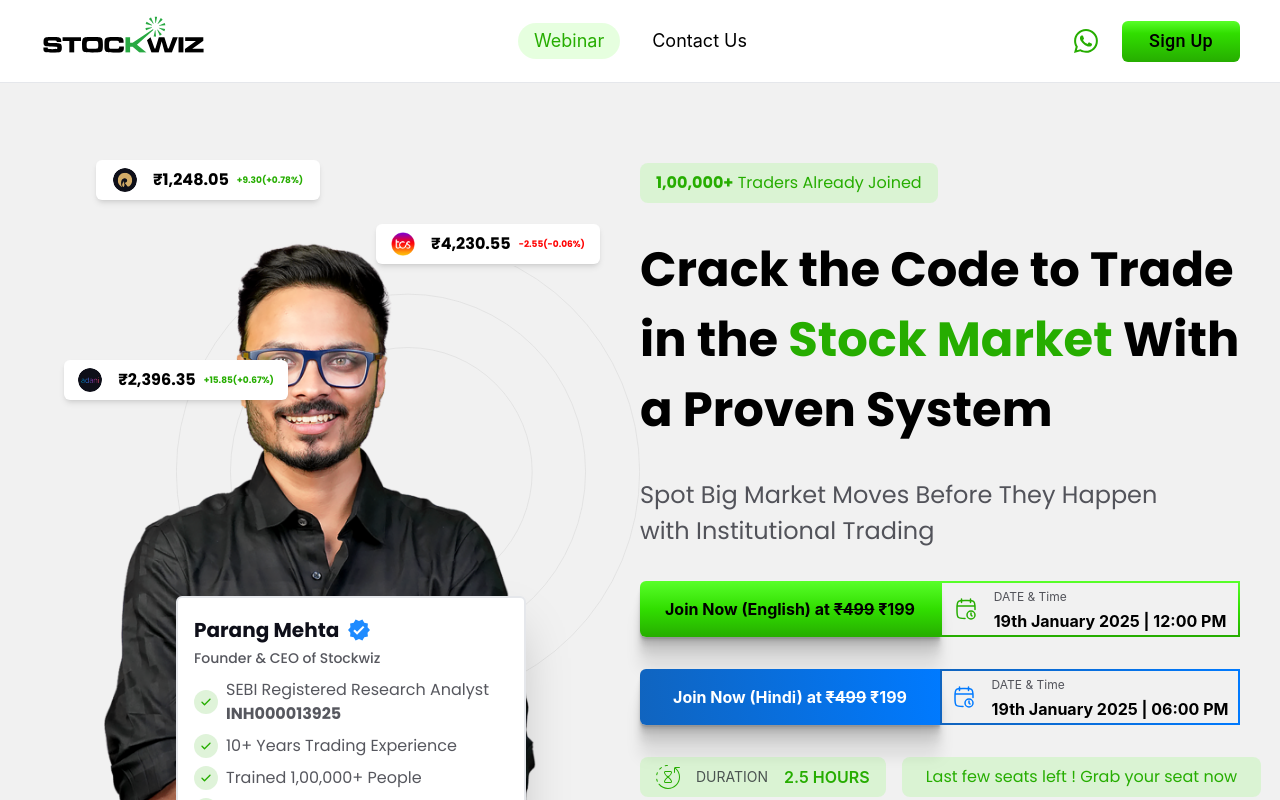
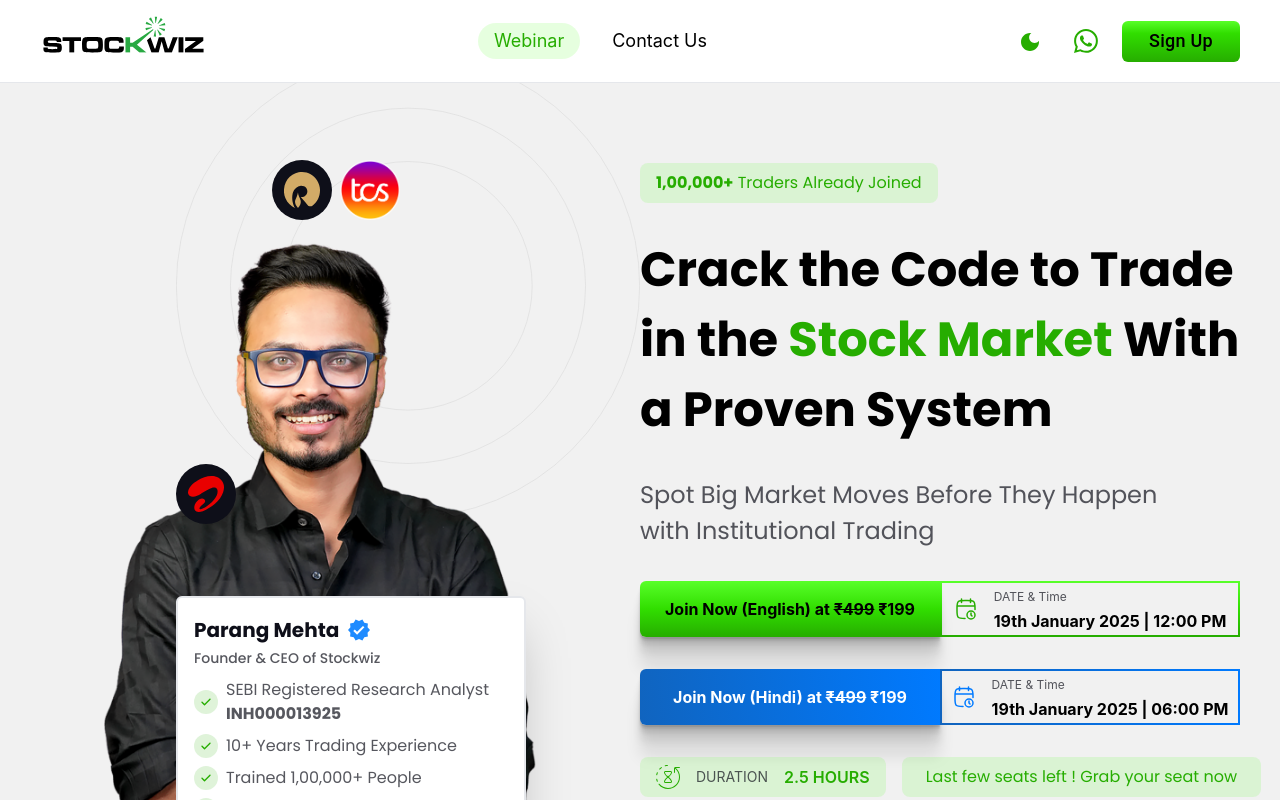
Before and after one commit to vikrantkkk/investing, a React (Vite) app: page / in a window 1280 px wide. Shown: the top 800 px of the page. Built offline with nearby package versions, Linux system fonts and the light colour scheme; a web font is replaced by a local one.

Commit message:
carasoul addeed in review image

```diff
--- a/index.html
+++ b/index.html
@@ -3,9 +3,9 @@
   <head>
     <meta charset="UTF-8" />
     <!-- dark mode logo -->
-    <link rel="icon" type="image/svg+xml" href="/src/assets/png/darkmodelogo.png" />
+    <!-- <link rel="icon" type="image/svg+xml" href="/src/assets/png/darkmodelogo.png" /> -->
     <!-- light mode logo -->
-    <!-- <link rel="icon" type="image/svg+xml" href="/src/assets/png/lightmodelogo.png" /> -->
+    <link rel="icon" type="image/svg+xml" href="/src/assets/png/lightmodelogo.png" />
     <meta name="viewport" content="width=device-width, initial-scale=1.0" />
     <title>Stockwiz</title>
     <!-- SF Pro Text Font -->
--- a/src/common/TemporaryDrawer.jsx
+++ b/src/common/TemporaryDrawer.jsx
@@ -21,6 +21,10 @@
   const location = useLocation();
   const { darkMode } = useDarkMode();
 
+  // Scroll to the top whenever the route changes
+  React.useEffect(() => {
+    window.scrollTo(0, 0);
+  }, [location]);
 
   const toggleDrawer = (newOpen) => () => {
     setOpen(newOpen);
--- a/src/components/Footer.jsx
+++ b/src/components/Footer.jsx
@@ -62,7 +62,7 @@
           </a>
         </div>
       </div>
-      <div className="flex items-center justify-center flex-col md:w-[80%] gap-4 w-full">
+      <div className="flex items-center justify-center flex-col md:w-[80%] w-full">
         <div className="text-center dark:text-[#FFFFFFCC]/[0.8] font-inter font-medium text-[#000000CC]/[0.8] text-[16px] leading-5">
           Disclaimer
         </div>
@@ -76,7 +76,7 @@
           stocks. Trading stocks involves significant risks, and past
           performance is not indicative of future results.*
         </div>
-        <div className="text-center dark:text-[#FFFFFFCC]/[0.8] font-inter font-medium text-[#000000CC]/[0.8] text-[16px] leading-5">
+        <div className="text-center mt-2 dark:text-[#FFFFFFCC]/[0.8] font-inter font-medium text-[#000000CC]/[0.8] text-[16px] leading-5">
           Disclosure
         </div>
         <div className="text-center font-light text-[14px] leading-6 dark:text-[#FFFFFFCC]/[0.6] text-[#00000099]/[0.6]">
--- a/src/components/Header.jsx
+++ b/src/components/Header.jsx
@@ -53,14 +53,14 @@
         </div>
 
         <div className="flex md:gap-6 gap-2 items-center justify-center">
-          {/* <button
+          <button
             onClick={() => setDarkMode(!darkMode)}
             className={`ml-4 p-2 rounded ${
               darkMode ? "text-figmaGreen" : "text-figmaGreen"
             }`}
           >
             {darkMode ? <LightModeIcon /> : <DarkModeIcon />}
-          </button> */}
+          </button>
           <a
             href="https://wa.me/918949800532"
             target="_blank"
--- a/src/components/Hero.jsx
+++ b/src/components/Hero.jsx
@@ -9,7 +9,7 @@
 import duration1 from "../assets/svg/duration.svg";
 import globe from "../assets/svg/globe.svg";
 import hero1 from "../assets/svg/hero1.svg";
-import TCS from "../assets/png/TCS.png"
+import TCS from "../assets/png/TCS.png";
 import hero2 from "../assets/svg/hero2.svg";
 import hero3 from "../assets/svg/hero3.svg";
 import correct from "../assets/svg/correct.svg";
@@ -30,8 +30,8 @@
         className={`flex md:flex-row dark:md:hidden flex-col-reverse md:h-[100vh] h-auto md:px-0 px-2 w-screen dark:bg-darkBackGround bg-[#F1F1F1]`}
       >
         <div className="md:w-[50vw] w-full md:h-auto h-[50vh] relative flex  justify-center items-center">
-          <div className="absolute md:block hidden bottom-44 ld:bottom-80  left-36 md:left-44 z-10">
-            <img src={circleLogo} alt="CEO" className="w-[95%] md:w-full" />
+          <div className="absolute  bottom-44 ld:bottom-80 md:top-0 top-0 md:left-44 left-10 dark:hidden z-10">
+            <img src={circleLogo} alt="CEO" className="md:w-full w-[90%]" />
           </div>
           <div className="absolute bottom-0 z-10">
             <img src={ceo} alt="CEO" className="md:h-[80vh]  h-[363px]" />
@@ -94,45 +94,14 @@
               </div>
             </div>
           </div>
-
-          <div className="font-poppins text-center dark:border-[#FFFFFF]/[0.1] .. font-semibold md:text-[16px] text-[8px] md:leading-6 leading-3 text-figmaGreen absolute md:right-10 ld:right-28 right-0 md:top-36 ld:top-64 top-24 shadow-md rounded-md flex p-2 items-center justify-center md:h-10 h-8 md:w-56 w-[140px] md:gap-4 gap-2 dark:bg-darkBackGround dark:border bg-white z-10">
-            <span>
-              <img
-                src={TCS}
-                alt="MyBrand Logo"
-                className="h-[24px] w-[24px]  rounded-full"
-              />
-            </span>
-            <div className="flex justify-center items-center md:gap-2 gap-1">
-              <span className="text-black dark:text-white leading-none">₹4,230.55</span>{" "}
-              <span className="md:text-[9px] text-[6px] leading-none text-[#FF0000]">-2.55(-0.06%)</span>
-            </div>
+          <div className="absolute md:top-20 top-10 md:right-[15rem] right-[17rem] z-10">
+            <img src={TCS} alt="MyBrand Logo" className="md:h-[60px] h-[40px] md:w-[60px] w-[40px]" />
           </div>
-          <div className="font-poppins text-center dark:border-[#FFFFFF]/[0.1] .. font-semibold md:text-[16px] text-[8px] md:leading-6 leading-3 text-figmaGreen absolute md:left-24 ld:left-44 left-4  md:top-20 ld:top-24 top-4 shadow-md rounded-md flex p-2 items-center justify-center md:h-10 h-8 md:w-56 w-[140px] md:gap-4 gap-2 dark:bg-darkBackGround dark:border  bg-white z-10">
-            <span>
-              <img
-                src={hero2}
-                alt="MyBrand Logo"
-                className="h-[24px] w-[24px]  rounded-full"
-              />
-            </span>{" "}
-            <div className="flex justify-center items-center md:gap-2 gap-1">
-              <span className="text-black dark:text-white leading-none">₹1,248.05</span>{" "}
-              <span className="md:text-[9px] text-[6px] leading-none">+9.30(+0.78%)</span>
-            </div>
+          <div className="absolute top-20 md:left-[17rem] left-[19rem] z-10">
+            <img src={hero2} alt="MyBrand Logo" className="md:h-[60px] h-[40px] md:w-[60px] w-[40px]" />
           </div>
-          <div className="font-poppins text-center dark:border-[#FFFFFF]/[0.1] .. font-semibold md:text-[16px] text-[8px] md:leading-6 leading-3 text-figmaGreen absolute md:left-16 ld:left-24 left-0 md:top-[280px] ld:top-[400px] top-40 shadow-md rounded-md flex p-2 items-center justify-center md:h-10 h-8 md:w-56 w-[140px] md:gap-4 gap-2 dark:bg-darkBackGround dark:border bg-white z-10">
-            <span>
-              <img
-                src={hero3}
-                alt="MyBrand Logo"
-                className="h-[24px] w-[24px]  rounded-full"
-              />
-            </span>{" "}
-            <div className="flex justify-center items-center md:gap-2 gap-1">
-              <span className="text-black dark:text-white leading-none">₹2,396.35</span>{" "}
-              <span className="md:text-[9px] text-[6px] leading-none">+15.85(+0.67%)</span>
-            </div>
+          <div className="absolute md:top-96 md:left-[11rem] left-[3rem]  z-10">
+            <img src={hero1} alt="MyBrand Logo" className="md:h-[60px] h-[40px] md:w-[60px] w-[40px]" />
           </div>
         </div>
         <div className="md:flex-1 w-full md:h-auto h-[50vh]  flex flex-col md:gap-8 gap-2  justify-center md:items-start items-center">
--- a/src/components/Mentor.jsx
+++ b/src/components/Mentor.jsx
@@ -32,7 +32,7 @@
                 alt="MyBrand Logo"
                 className="md:h-[40px] h-32 md:w-[40px] w-[32px]"
               />
-              <div className="flex flex-col md:gap-1 gap-0">
+              <div className="flex flex-col md:gap-1 gap-0 md:font-normal font-medium">
                 <span>SEBI-Registered Research Analyst</span>
                 <span>INH000013925</span>
               </div>
--- a/src/hooks/DarkModeContext.jsx
+++ b/src/hooks/DarkModeContext.jsx
@@ -10,10 +10,10 @@
   useEffect(() => {
     if (darkMode) {
       document.documentElement.classList.add("dark");
-      localStorage.setItem("theme", "dark");
+      localStorage.setItem("theme", "light");
     } else {
       document.documentElement.classList.remove("dark");
-      localStorage.setItem("theme", "dark");
+      localStorage.setItem("theme", "light");
     }
   }, [darkMode]);
 
```
Also changed, not shown: src/components/Traders.jsx (+84 -14 lines).
